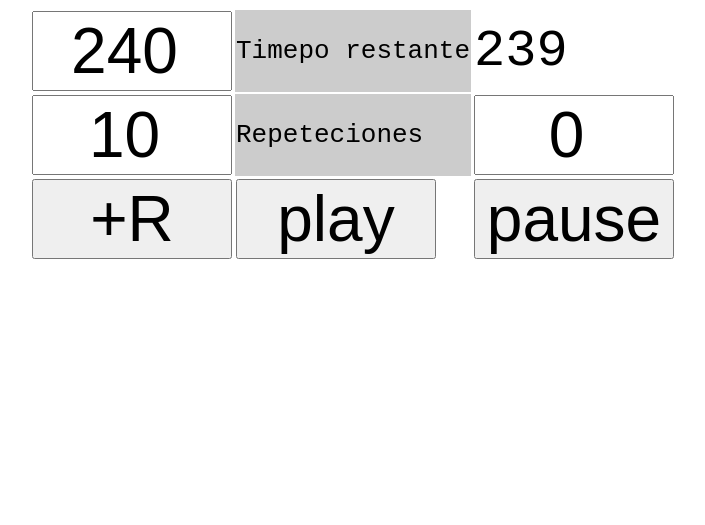
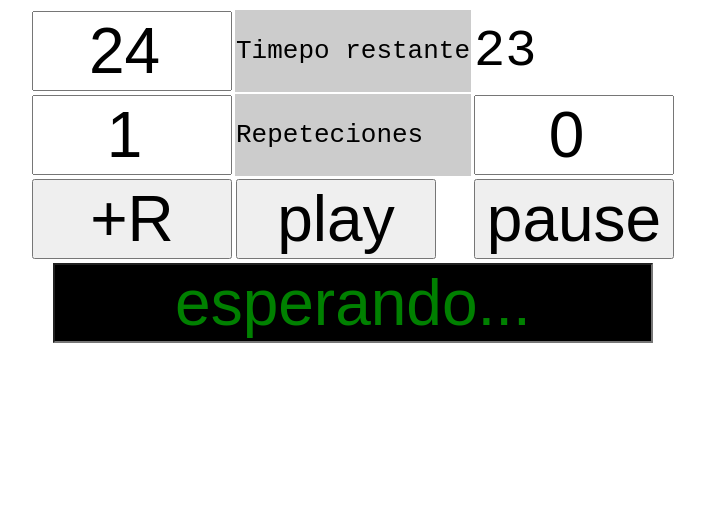
Before and after one commit to luismiguelbravo/alarma-recurrente, a plain HTML site: page index.html in a window 1280 px wide. Shown: the whole page, without its empty margins (287-992 px from the left). Drawn offline with Linux system fonts and the light colour scheme; grey boxes are pictures that could not be loaded.

Commit message:
version estable

```diff
--- a/index.html
+++ b/index.html
@@ -13,6 +13,13 @@
                 width: 200px;
                 text-align: center;
             }
+            .receptor-de-tecla {
+                font-size: 2em;
+                width: 600px;
+                text-align: center;
+                color: green;
+                background-color: black;
+            }
         </style>
     </head>
   <body>
@@ -20,7 +27,7 @@
 
     <table style="margin: 0 auto;">
         <tr>
-            <td><input type="number" name="setTime" id="setTime" class="tipo-numero" value="240"></td>
+            <td><input type="number" name="setTime" id="setTime" class="tipo-numero" value="24"></td>
             <td style="background-color: #CCC">
                 Timepo restante
             </td>
@@ -30,7 +37,7 @@
         </tr>
         <tr>
             <td>
-                <input type="number" name="setRepeticiones" id="setRepeticiones" class="tipo-numero" value="10" >
+                <input type="number" name="setRepeticiones" id="setRepeticiones" class="tipo-numero" value="1" >
             </td>
             <td style="background-color: #CCC">
                 Repeteciones
@@ -48,6 +55,17 @@
             </td>
             <td>
                 <button class="tipo-numero" onclick="javascript:pausarLaVaina()">pause</button>
+            </td>
+        </tr>
+        <tr>
+            <td colspan="3" style="text-align: center;">
+                <input
+                    type="text"
+                    name="receptorDeTecla"
+                    id="receptorDeTecla"
+                    class="receptor-de-tecla"
+                    onkeypress="handleKeyPress(event)"
+                    value="esperando...">
             </td>
         </tr>
     </table>
@@ -126,6 +144,18 @@
             return xmlHttp.responseText;
         }
 
+        function handleKeyPress(e){
+            var key=e.keyCode || e.which;
+            if (key==13){
+                console.log("+R");
+                aumentarContador();
+                console.log("+play");
+                darlePlay();
+                console.log("contador en el imput text");
+                document.getElementById("receptorDeTecla").value = contador;
+            }
+        }
+
     </script>
   </body>
 </html>
```
